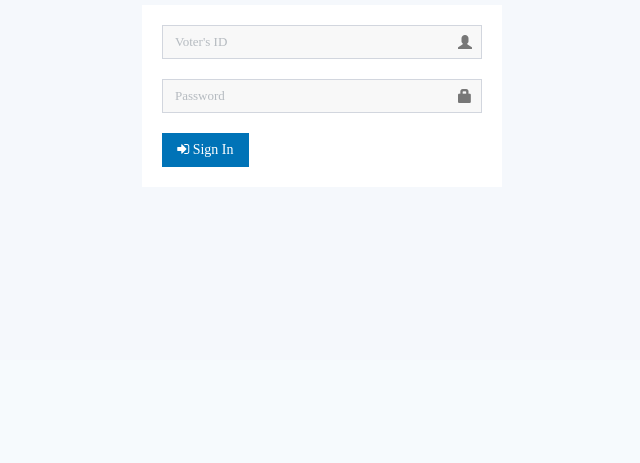
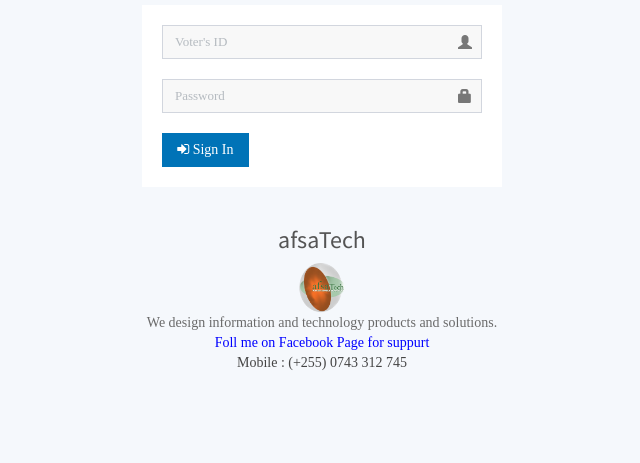
Before and after one commit to StevenAlphonce/uatso-awards, a PHP site: page / in a window 1280 px wide. Shown: the part 440-903 px from the top of the page, without its empty margins (318-958 px from the left). Before the commit the page ends 607 px from the top, so only its background shows below. Run offline with PHP 8.4, Linux system fonts and the light colour scheme.

Commit message:
afsaTeech Advert Added

```diff
--- a/index.php
+++ b/index.php
@@ -59,6 +59,18 @@
 				</div>
 			</form>
 		</div>
+
+		<div style="margin-top:20px" class="row">
+			<div class="col-2 bg-dark"></div>
+			<div class="col-6 text-center">
+				<h3>afsaTech</h3>
+				<img style="height: 50px;" src="images/atlogo.png" alt="">
+				<p class="muted">We design information and technology products and solutions. </p>
+				<a style="cursor: pointer; color:blue;" href="https://www.facebook.com/afsaTech/"> Foll me on Facebook Page for suppurt</a><br>
+				<a style="cursor: pointer;" href=" +255743312745">Mobile : (+255) 0743 312 745</a>
+			</div>
+			<div class="col-2 bg-dark"></div>
+		</div>
 		<?php
 		if (isset($_SESSION['error'])) {
 			echo "
```
Also changed, not shown: images/atlogo.png (added).
